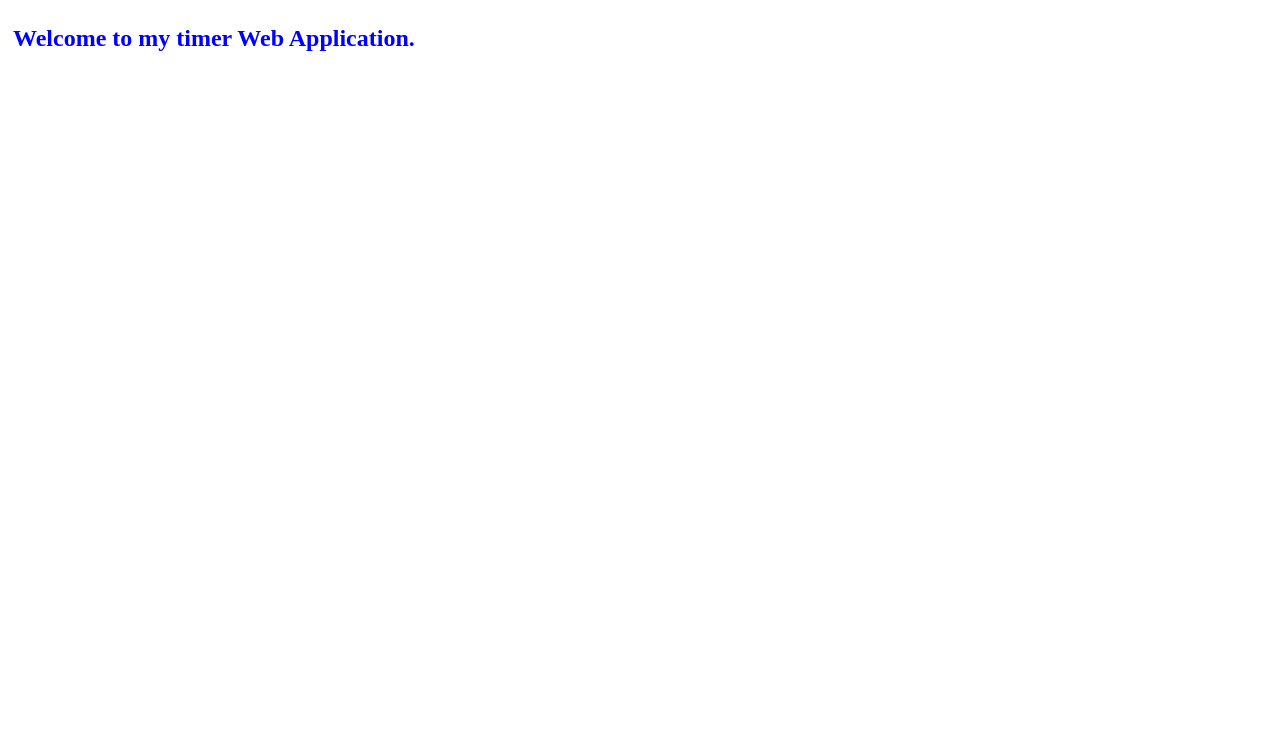
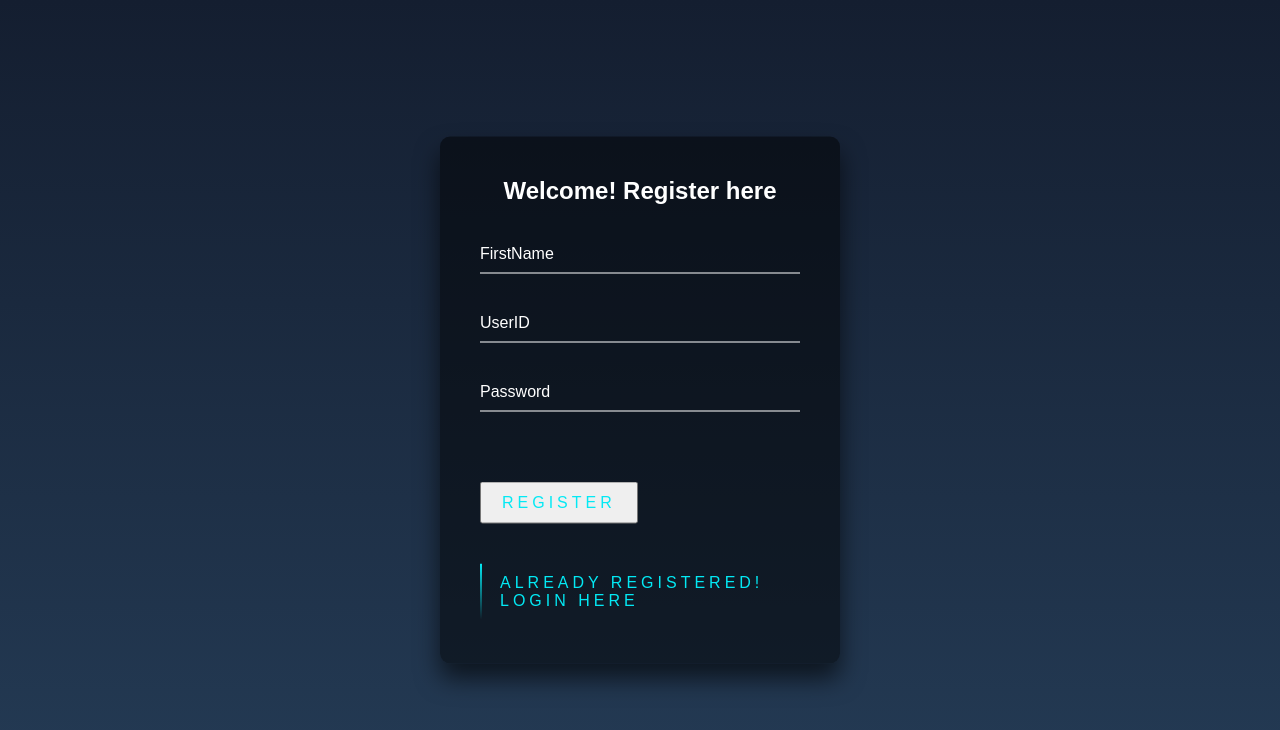
Before and after one commit to juliegelman/ITMD511Proj, a website: page index.html in a window 1280 px wide. Drawn offline with Linux system fonts and the light colour scheme.

Commit message:
update index.html

```diff
--- a/index.html
+++ b/index.html
@@ -1,21 +1,236 @@
 <!DOCTYPE html>
-<html lang="en">
-  <head>
-    <meta charset="UTF-8" />
-    <meta name="viewport" content="width=device-width, initial-scale=1.0" />
-    <link rel="manifest" href="manifest.json" />
-    <link rel="stylesheet" type="text/css" href="style.css" media="all" />
+<html>
 
+<head>
+    <style>
+        html {
+            height: 100%;
+        }
 
-    <title>Timer app</title>
-  </head>
-  <body>
+        body {
+            margin: 0;
+            padding: 0;
+            font-family: sans-serif;
+            background: linear-gradient(#141e30, #243b55);
+        }
 
-    <h2>
-      Welcome to my timer Web Application.
-    </h2>
+        .login-box {
+            position: absolute;
+            top: 50%;
+            left: 50%;
+            width: 400px;
+            padding: 40px;
+            transform: translate(-50%, -50%);
+            background: rgba(0, 0, 0, .5);
+            box-sizing: border-box;
+            box-shadow: 0 15px 25px rgba(0, 0, 0, .6);
+            border-radius: 10px;
+        }
 
+        .login-box h2 {
+            margin: 0 0 30px;
+            padding: 0;
+            color: #fff;
+            text-align: center;
+        }
 
-    <script src="app.js"></script>
-  </body>
+        .login-box .user-box {
+            position: relative;
+        }
+
+        .login-box .user-box input {
+            width: 100%;
+            padding: 10px 0;
+            font-size: 16px;
+            color: #fff;
+            margin-bottom: 30px;
+            border: none;
+            border-bottom: 1px solid #fff;
+            outline: none;
+            background: transparent;
+        }
+
+        .login-box .user-box label {
+            position: absolute;
+            top: 0;
+            left: 0;
+            padding: 10px 0;
+            font-size: 16px;
+            color: #fff;
+            pointer-events: none;
+            transition: .5s;
+        }
+
+        .login-box .user-box input:focus~label,
+        .login-box .user-box input:valid~label {
+            top: -20px;
+            left: 0;
+            color: #03e9f4;
+            font-size: 12px;
+        }
+
+        .login-box form a {
+            position: relative;
+            display: inline-block;
+            padding: 10px 20px;
+            color: #03e9f4;
+            font-size: 16px;
+            text-decoration: none;
+            text-transform: uppercase;
+            overflow: hidden;
+            transition: .5s;
+            margin-top: 40px;
+            letter-spacing: 4px
+        }
+        .login-box form button {
+            position: relative;
+            display: inline-block;
+            padding: 10px 20px;
+            color: #03e9f4;
+            font-size: 16px;
+            text-decoration: none;
+            text-transform: uppercase;
+            overflow: hidden;
+            transition: .5s;
+            margin-top: 40px;
+            letter-spacing: 4px
+        }
+        .login-box button:hover {
+            background: #03e9f4;
+            color: #fff;
+            border-radius: 5px;
+            box-shadow: 0 0 5px #03e9f4,
+                0 0 25px #03e9f4,
+                0 0 50px #03e9f4,
+                0 0 100px #03e9f4;
+        }
+
+        .login-box a:hover {
+            background: #03e9f4;
+            color: #fff;
+            border-radius: 5px;
+            box-shadow: 0 0 5px #03e9f4,
+                0 0 25px #03e9f4,
+                0 0 50px #03e9f4,
+                0 0 100px #03e9f4;
+        }
+
+        .login-box a span {
+            position: absolute;
+            display: block;
+        }
+
+        .login-box a span:nth-child(1) {
+            top: 0;
+            left: -100%;
+            width: 100%;
+            height: 2px;
+            background: linear-gradient(90deg, transparent, #03e9f4);
+            animation: btn-anim1 1s linear infinite;
+        }
+
+        @keyframes btn-anim1 {
+            0% {
+                left: -100%;
+            }
+
+            50%,
+            100% {
+                left: 100%;
+            }
+        }
+
+        .login-box a span:nth-child(2) {
+            top: -100%;
+            right: 0;
+            width: 2px;
+            height: 100%;
+            background: linear-gradient(180deg, transparent, #03e9f4);
+            animation: btn-anim2 1s linear infinite;
+            animation-delay: .25s
+        }
+
+        @keyframes btn-anim2 {
+            0% {
+                top: -100%;
+            }
+
+            50%,
+            100% {
+                top: 100%;
+            }
+        }
+
+        .login-box a span:nth-child(3) {
+            bottom: 0;
+            right: -100%;
+            width: 100%;
+            height: 2px;
+            background: linear-gradient(270deg, transparent, #03e9f4);
+            animation: btn-anim3 1s linear infinite;
+            animation-delay: .5s
+        }
+
+        @keyframes btn-anim3 {
+            0% {
+                right: -100%;
+            }
+
+            50%,
+            100% {
+                right: 100%;
+            }
+        }
+
+        .login-box a span:nth-child(4) {
+            bottom: -100%;
+            left: 0;
+            width: 2px;
+            height: 100%;
+            background: linear-gradient(360deg, transparent, #03e9f4);
+            animation: btn-anim4 1s linear infinite;
+            animation-delay: .75s
+        }
+
+        @keyframes btn-anim4 {
+            0% {
+                bottom: -100%;
+            }
+
+            50%,
+            100% {
+                bottom: 100%;
+            }
+        }
+    </style>
+</head>
+
+<body>
+    <div class="login-box">
+        <h2>Welcome! Register here</h2>
+        <form>
+            <div class="user-box">
+                <input type="text" name="" required>
+                <label>FirstName</label>
+            </div>
+            <div class="user-box">
+                <input type="text" name="" required>
+                <label>UserID</label>
+            </div>
+            <div class="user-box">
+                <input type="password" name="" required>
+                <label>Password</label>
+            </div>
+            <button type="submit">Register</button>
+            <a href="/login">
+                <span></span>
+                <span></span>
+                <span></span>
+                <span></span>
+                Already registered! Login Here
+            </a>
+        </form>
+    </div>
+</body>
+
 </html>
```
